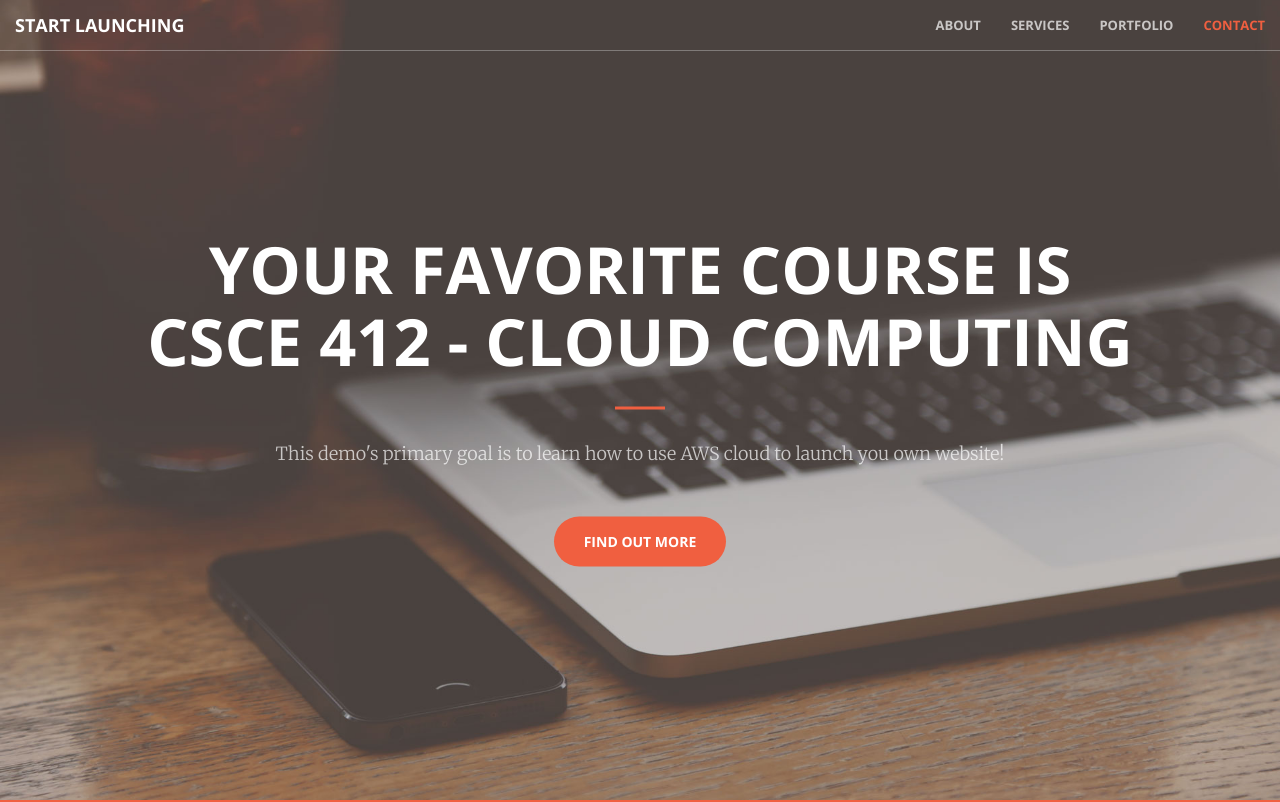
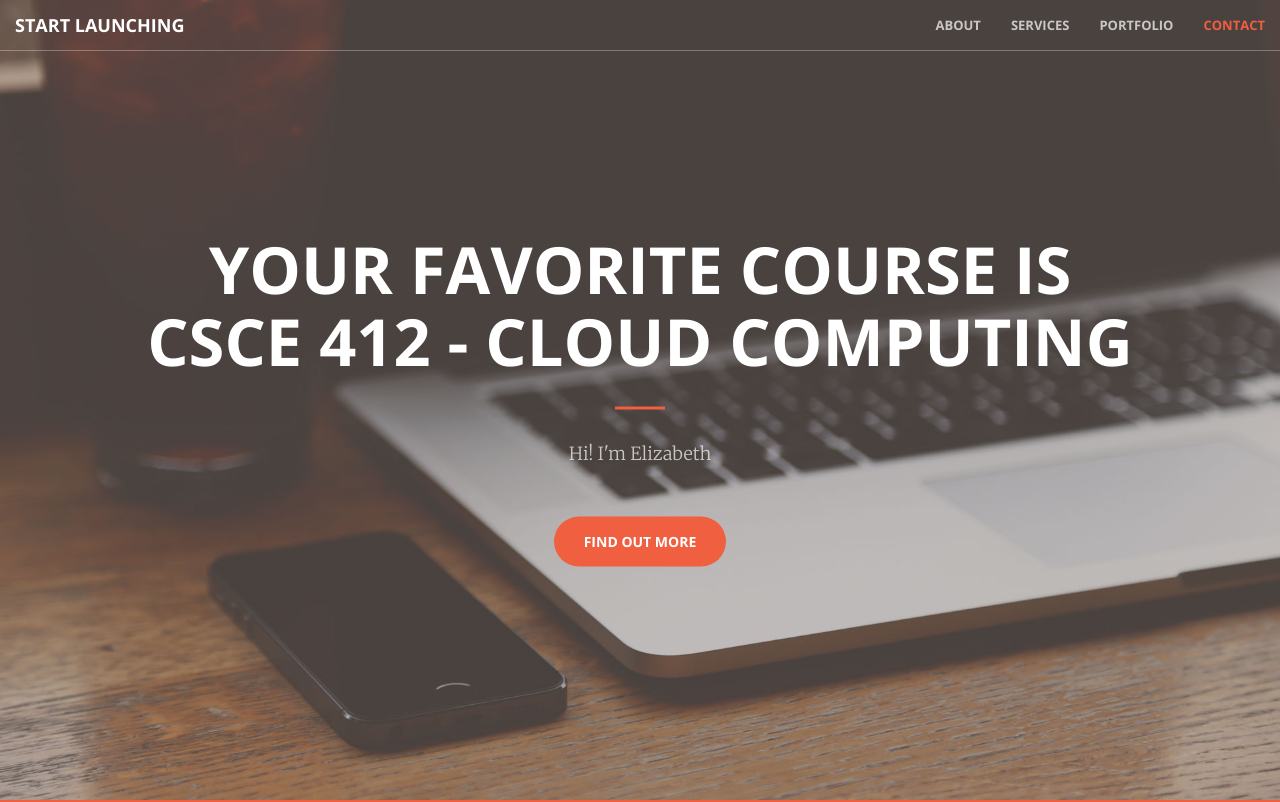
Before and after one commit to elzbthms/Project3cs412elizabeth.me, a plain HTML site: page index.html in a window 1280 px wide. Shown: the top 802 px of the page. Drawn offline with nearby package versions, Linux system fonts and the light colour scheme.

Commit message:
first edit check

```diff
--- a/index.html
+++ b/index.html
@@ -76,7 +76,7 @@
             <div class="header-content-inner">
                 <h1>Your Favorite Course is CSCE 412 - Cloud Computing</h1>
                 <hr>
-                <p>This demo's primary goal is to learn how to use AWS cloud to launch you own website!</p>
+                <p>Hi! I'm Elizabeth</p>
                 <a href="#about" class="btn btn-primary btn-xl page-scroll">Find Out More</a>
             </div>
         </div>
```
